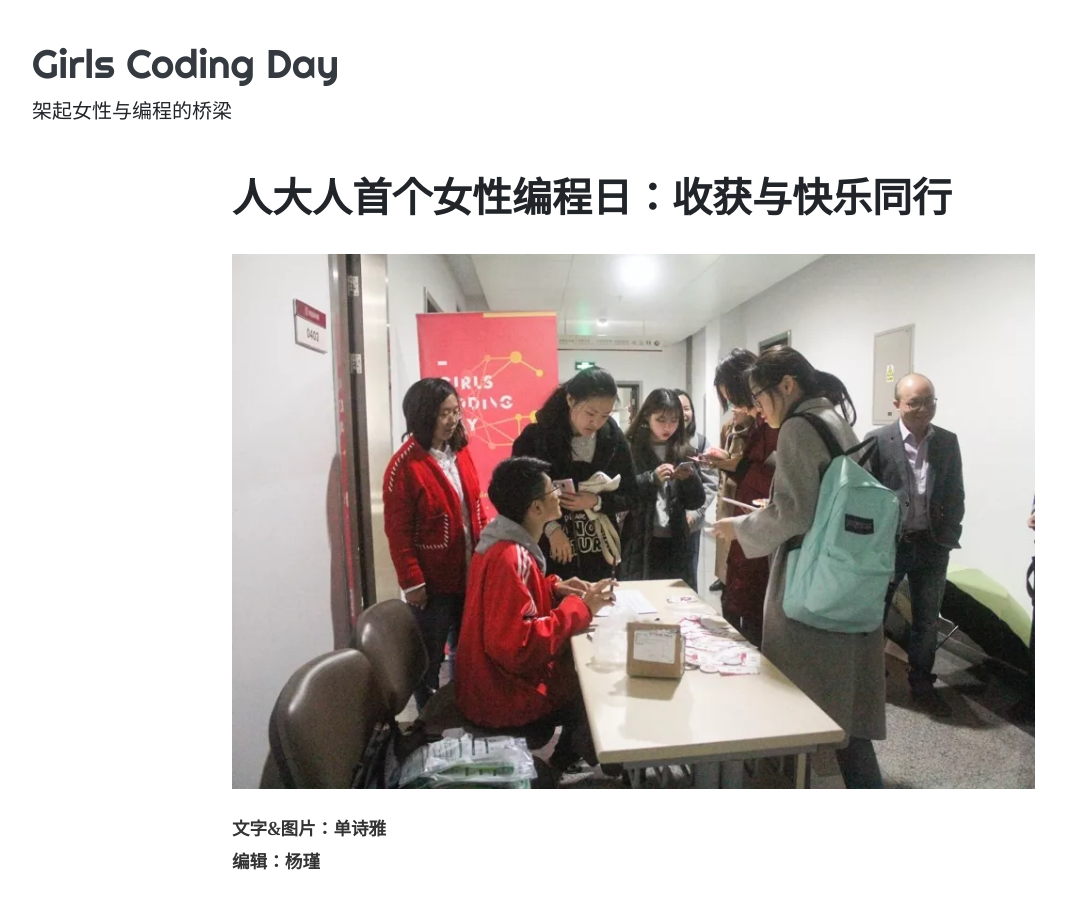
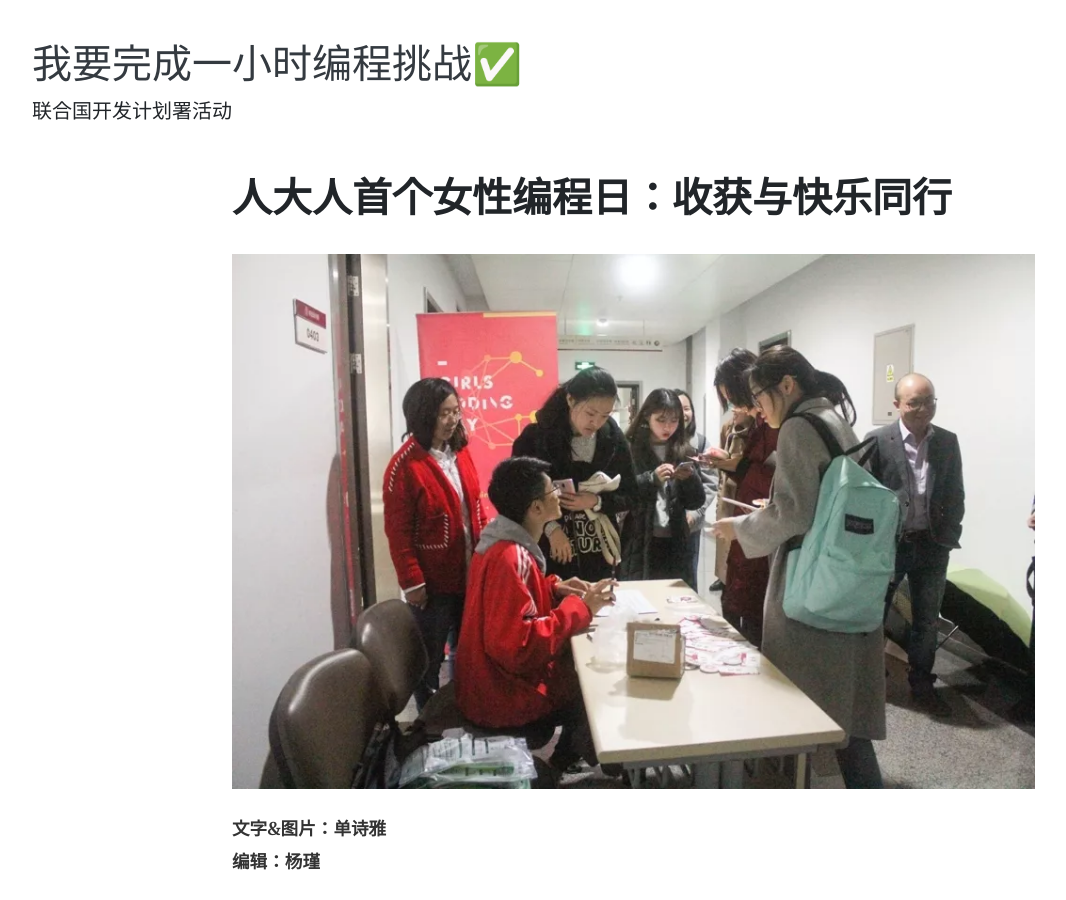
Before and after one commit to eikozhang/my-first-blog, a Jekyll site: the page built from _posts/2018-11-05-my-first-post.md, in a window 1280 px wide and 900 px high. Shown: the whole window, without its empty margins (53-1119 px from the left). Built offline with Jekyll 4.4.1, drawn with Linux system fonts in a browser that asks for light colours; nearby versions of some CDN libraries; some of the changed text lies outside the part shown.

Commit message:
更新配置文件
自定义了标题

```diff
--- a/_config.yml
+++ b/_config.yml
@@ -2,11 +2,11 @@
 baseurl: "/Girls-Coding-Day-Jekyll-blog-2"
 
 # 网页的标题
-title: "Girls Coding Day"
+title: "科技遇见她"
 # 网站的主标题
-name: "Girls Coding Day"
+name: "我要完成一小时编程挑战✅"
 # 网站副标题
-description: "架起女性与编程的桥梁"
+description: "联合国开发计划署活动"
 
 # 分页配置
 # 每页文章数量
```
